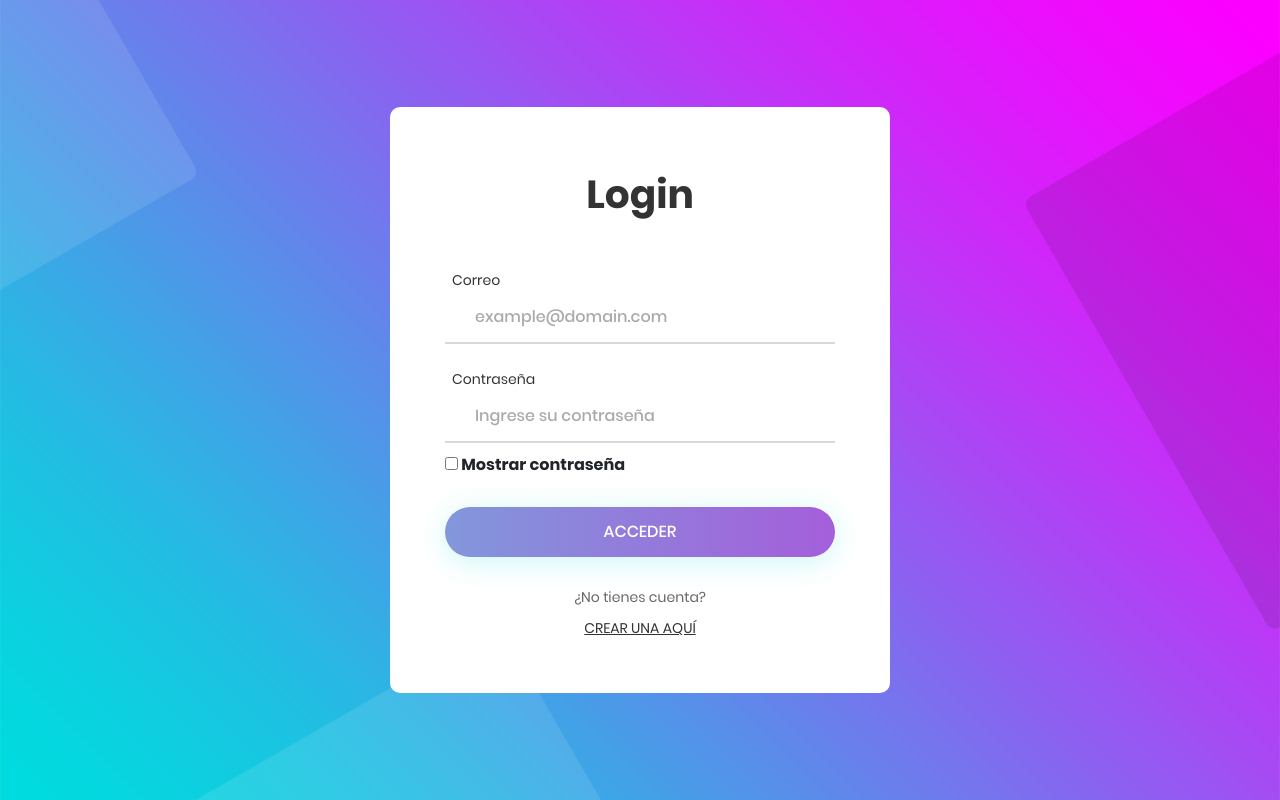
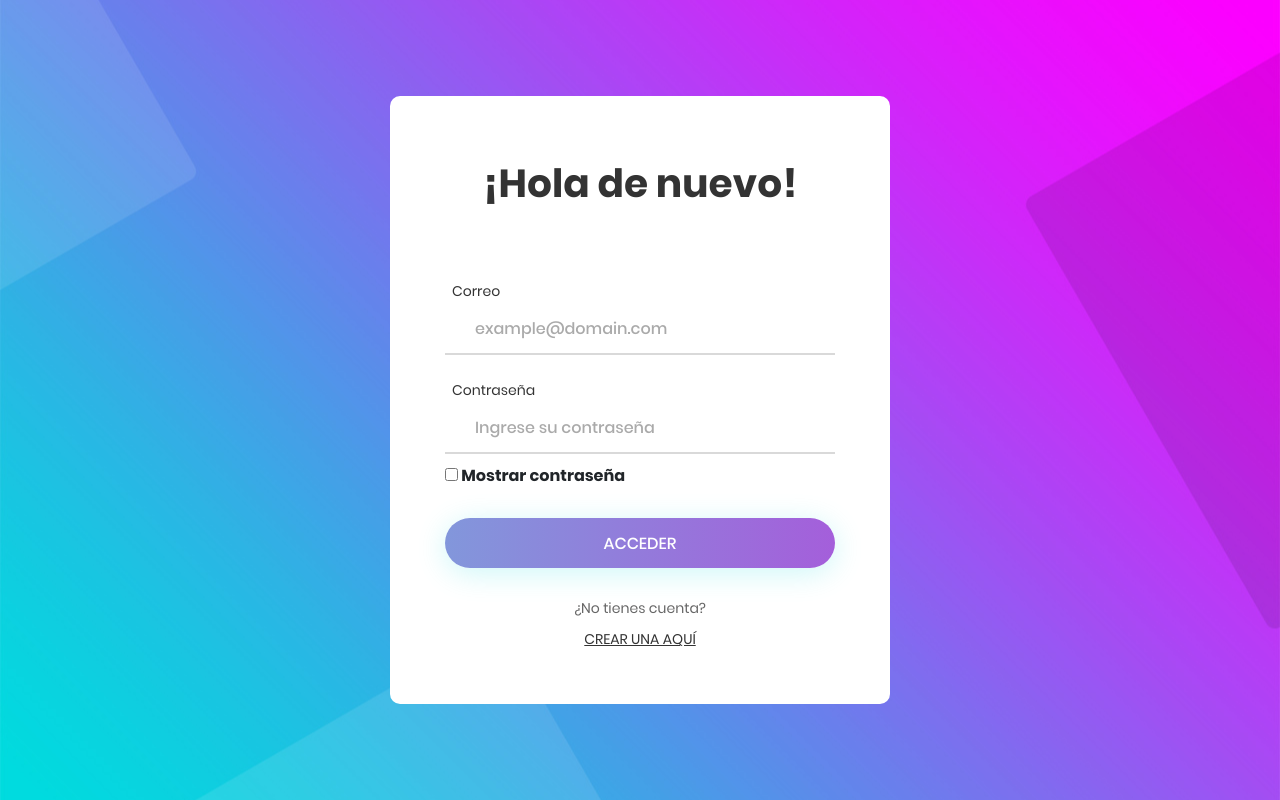
Before and after one commit to sofia-donoso21/webapp, a Flask app: page / in a window 1280 px wide. Run offline with Flask 3, Linux system fonts and the light colour scheme; some libraries are stand-ins or nearby versions.

Commit message:
Update login.html

```diff
--- a/templates/login.html
+++ b/templates/login.html
@@ -18,13 +18,18 @@
           <div>
             <div class="messages"></div>
           </div>
-          <span class="login100-form-title p-b-49">Login</span>
 
           {% if alert_message %}
-          <div id="alert" class="toast">{{ alert_message }}</div>
+          <div style="background-color: #FF5733; border-color: #333333; border-radius: 15px; padding: 15px;">
+            {{ alert_message }}
+          </div>
+          {% else %}
+          <span class="login100-form-title p-b-49">
+            ¡Hola de nuevo!
+          </span>
           {% endif %}
 
-          <div class="wrap-input100 m-b-23">
+          <div class="wrap-input100 m-b-23 m-t-23">
             <span class="label-input100">Correo</span>
             <input class="input100" type="email" name="email" placeholder="example@domain.com" required>
             <span class="focus-input100"></span>
```
